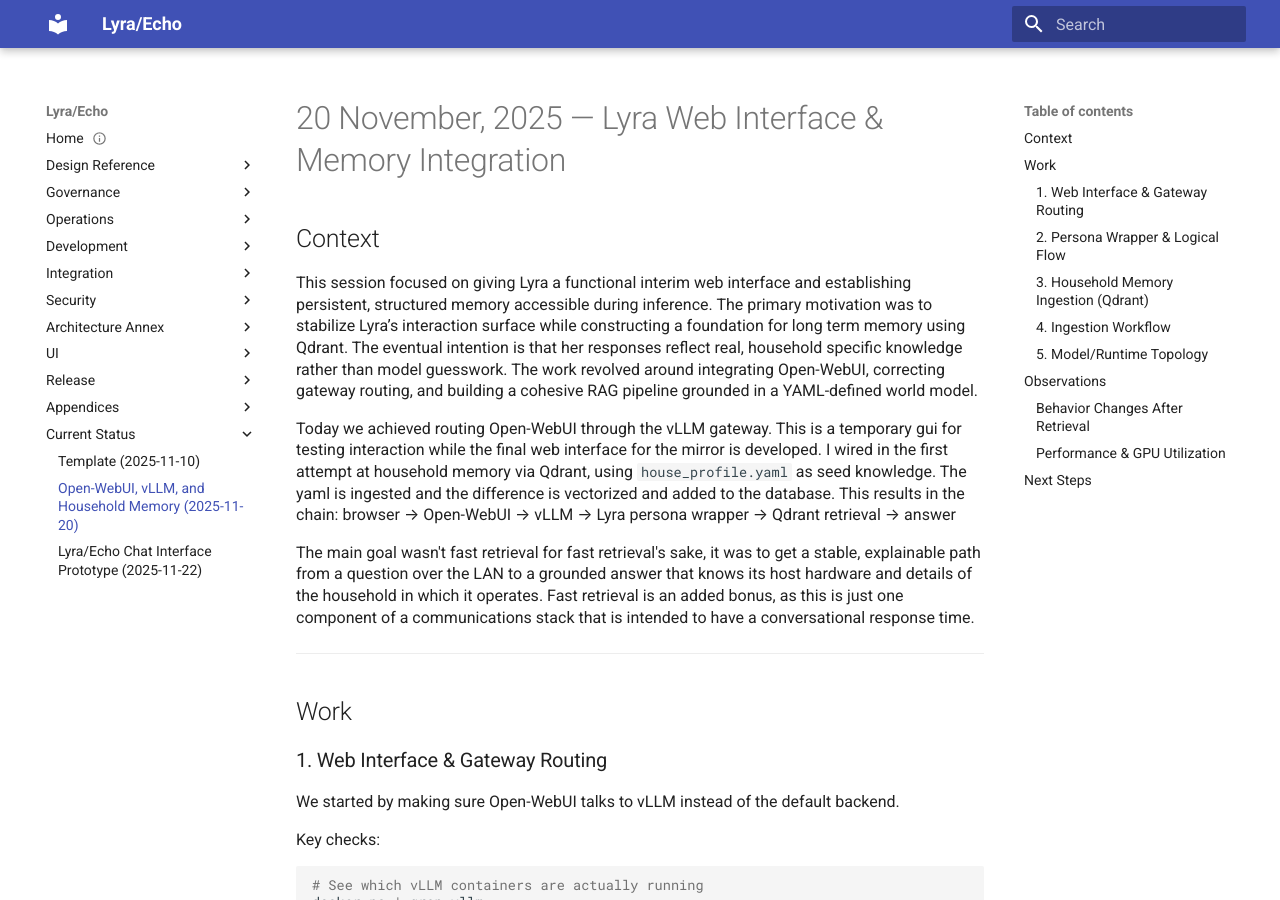
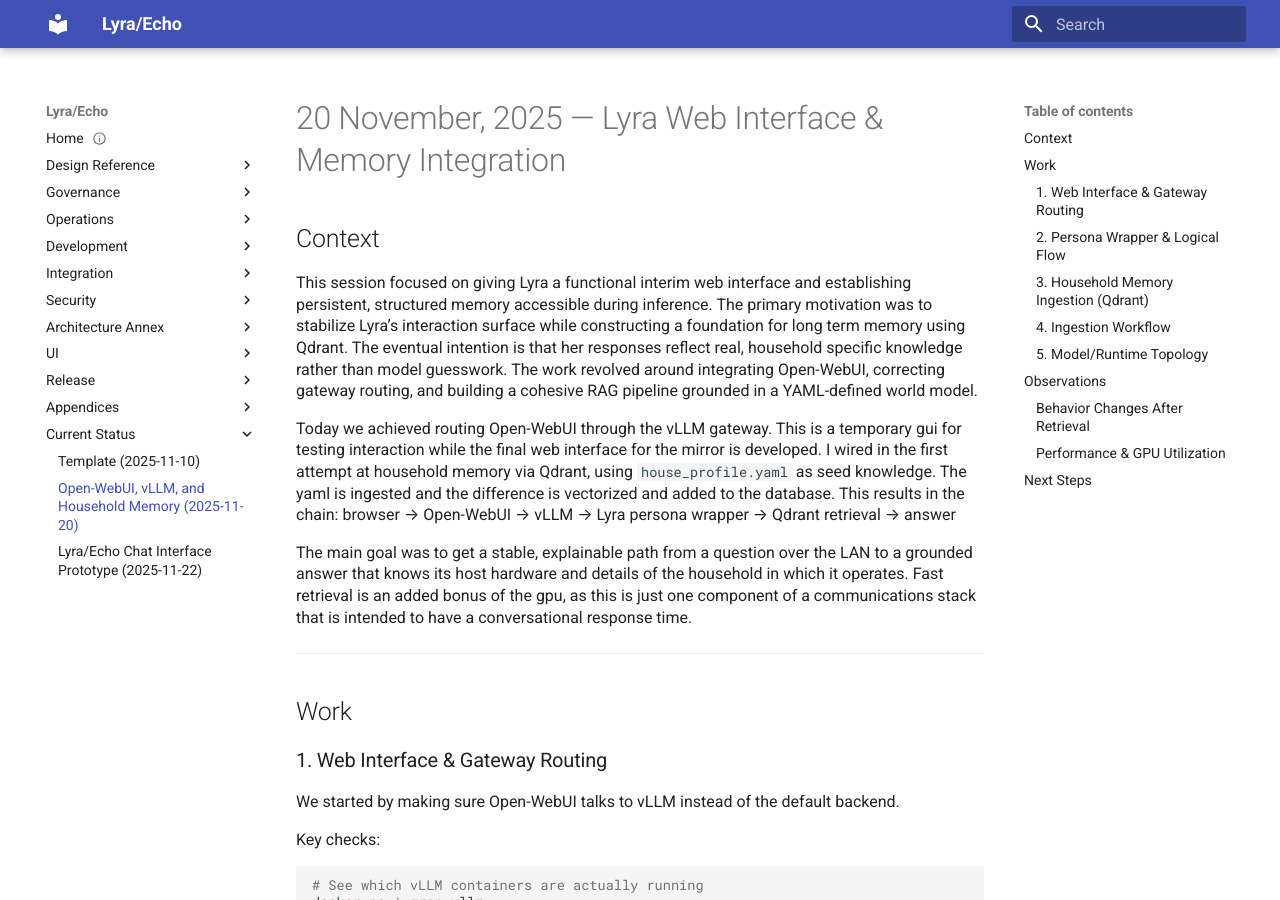
Before and after one commit to austin-206/lyra-echo, an MkDocs documentation site: the page built from docs/entries/2025-11-20.md, in a window 1280 px wide and 900 px high. Built offline with MkDocs 1.6.1 and Material for MkDocs 9.7.7, drawn with Linux system fonts in a browser that asks for light colours.

Commit message:
Update recent docs (2025-11-22)

```diff
--- a/docs/entries/2025-11-20.md
+++ b/docs/entries/2025-11-20.md
@@ -20,7 +20,7 @@
 I wired in the first attempt at household memory via Qdrant, using `house_profile.yaml` as seed knowledge. The yaml is ingested and the difference is vectorized and added to the database.
 This results in the chain: browser → Open-WebUI → vLLM → Lyra persona wrapper → Qdrant retrieval → answer
 
-The main goal wasn't fast retrieval for fast retrieval's sake, it was to get a stable, explainable path from a question over the LAN to a grounded answer that knows its host hardware and details of the household in which it operates. Fast retrieval is an added bonus, as this is just one component of a communications stack that is intended to have a conversational response time.
+The main goal was to get a stable, explainable path from a question over the LAN to a grounded answer that knows its host hardware and details of the household in which it operates. Fast retrieval is an added bonus of the gpu, as this is just one component of a communications stack that is intended to have a conversational response time.
 
 ---
 
```
